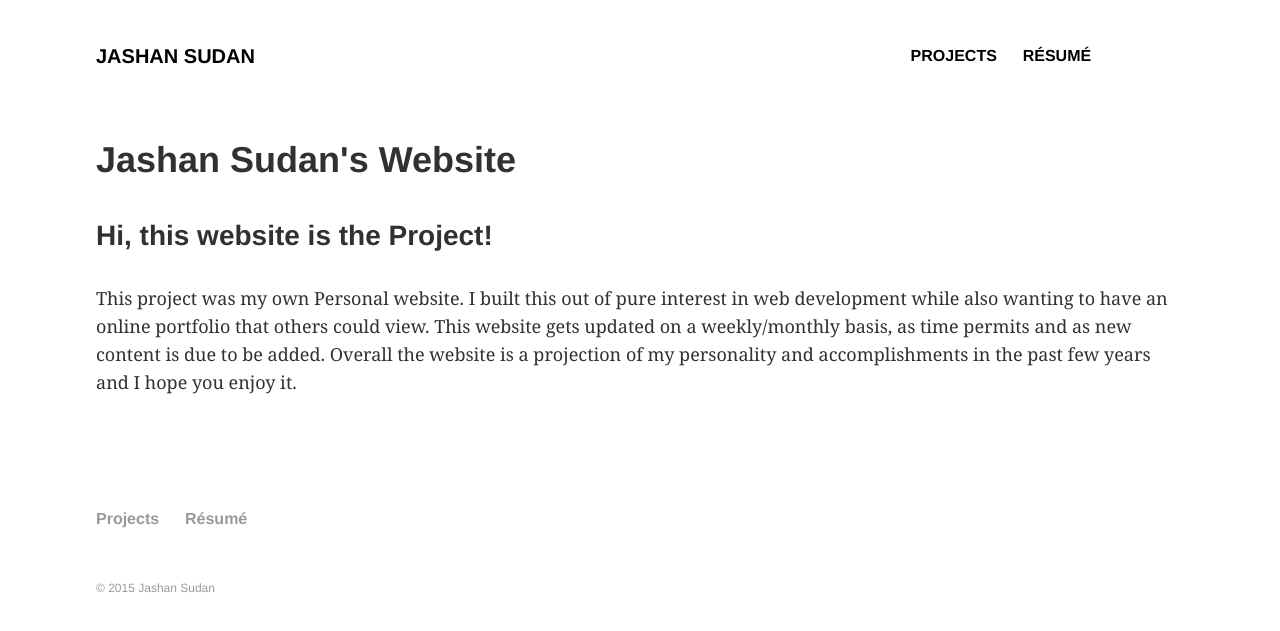
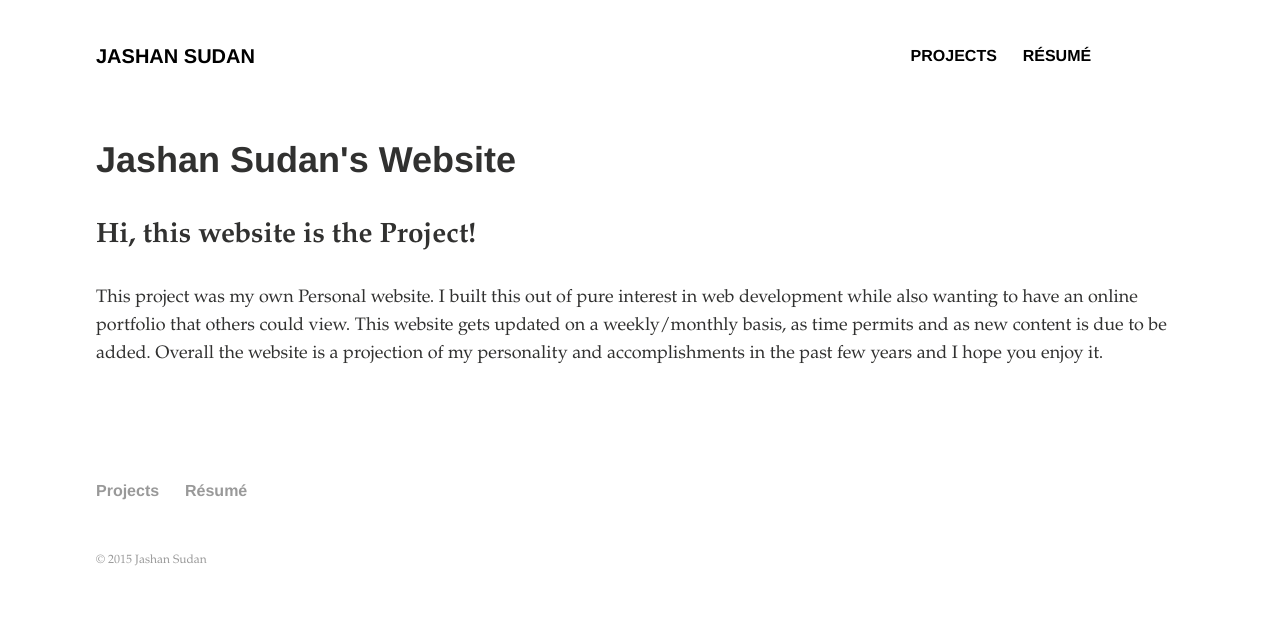
Before and after one commit to jashansudan/jashansudan, a Jekyll site: the page built from Projects/MyWebsite/index.md, in a window 1280 px wide. Shown: the top 631 px of the page. Built offline with Jekyll 4.4.1, drawn with Linux system fonts in a browser that asks for light colours.

Commit message:
updating

```diff
--- a/css/main.scss
+++ b/css/main.scss
@@ -116,3 +116,11 @@ sitemap: false
 .qgeclink.specialeffects:hover {
 	color: red;
 }
+
+p {
+	font-family: 'Garamond';
+}
+
+h3 {
+	font-family: 'Garamond';
+}
```
